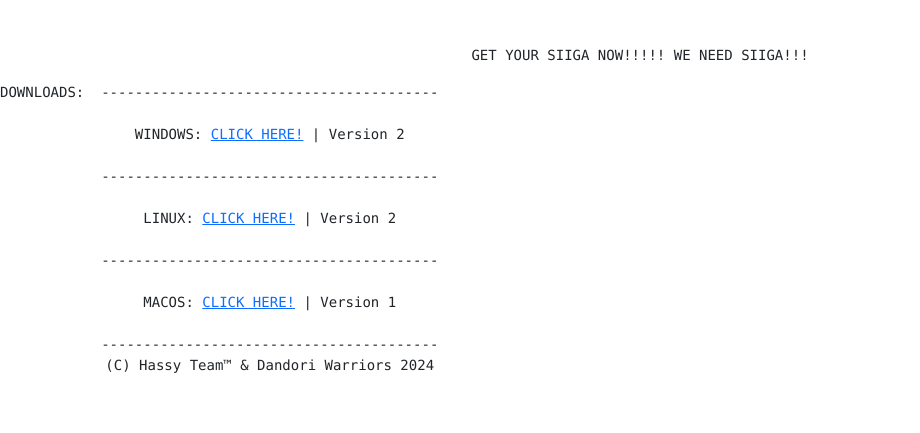
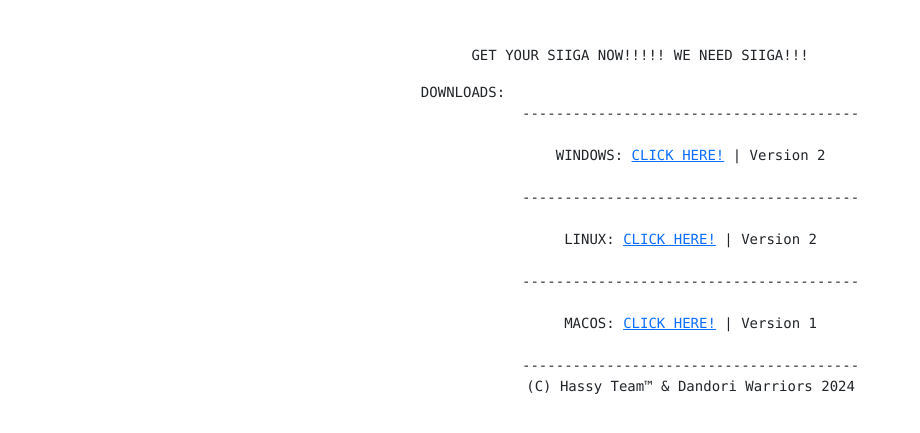
Before and after one commit to HassyTeam/hassyteam.github.io, a plain HTML site: page siiga/index.html in a window 1280 px wide. Shown: the part 99-532 px from the top of the page, without its empty margins (0-920 px from the left). Drawn offline with nearby package versions, Linux system fonts and the light colour scheme.

Commit message:
oisko ny

```diff
--- a/siiga/index.html
+++ b/siiga/index.html
@@ -10,12 +10,13 @@
         <pre><h1 class="d-flex justify-content-center" style="text-align: center">SIIGA</h1></pre>
         <br>
         <pre class="d-flex justify-content-center" style="text-align: center">GET YOUR SIIGA NOW!!!!! WE NEED SIIGA!!!</pre>
-        <div class="d-flex">
+        <div class="d-flex justify-content-center">
             <pre>
 DOWNLOADS:
 
             </pre>
-            <pre class="justify-content-center" style="text-align: center">
+            <pre style="text-align: center">
+
 ----------------------------------------
 
 WINDOWS: <a href="https://firebasestorage.googleapis.com/v0/b/easestorage-4a1f1.appspot.com/o/ninok%2Fsiiga4.zip?alt=media&token=89716bdb-9946-47fa-bb2c-c003b0087f23">CLICK HERE!</a> | Version 2
```
